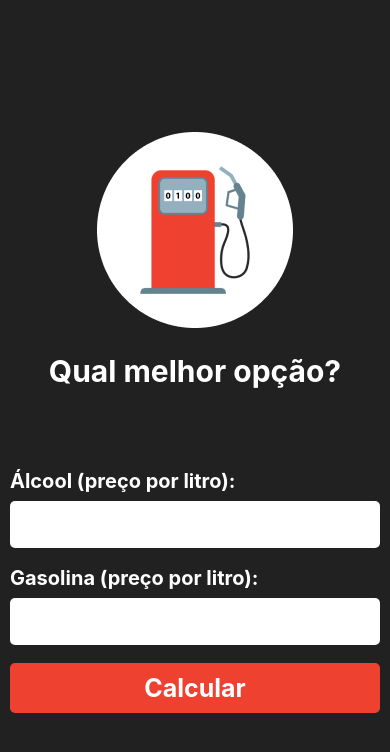
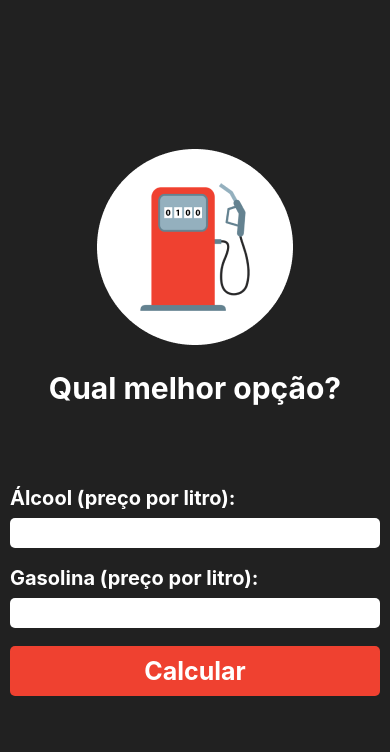
Before and after one commit to AmandaMeneghini/fuelCalculatorApp, a React Native app: screen / in a window 390 px wide. Shown: the top 752 px of the page. Built offline with nearby package versions, Linux system fonts and the light colour scheme.

Commit message:
style(home input): adjusts the style of the input field for better usability

```diff
--- a/App.js
+++ b/App.js
@@ -74,7 +74,8 @@ const styles = StyleSheet.create({
   input: {
     backgroundColor: '#FFFFFF',
     borderRadius: 5,
-    padding: 15
+    fontSize: 25,
+    paddingLeft: 20
   },
   btn: {
     backgroundColor:'#EF4130',
```
